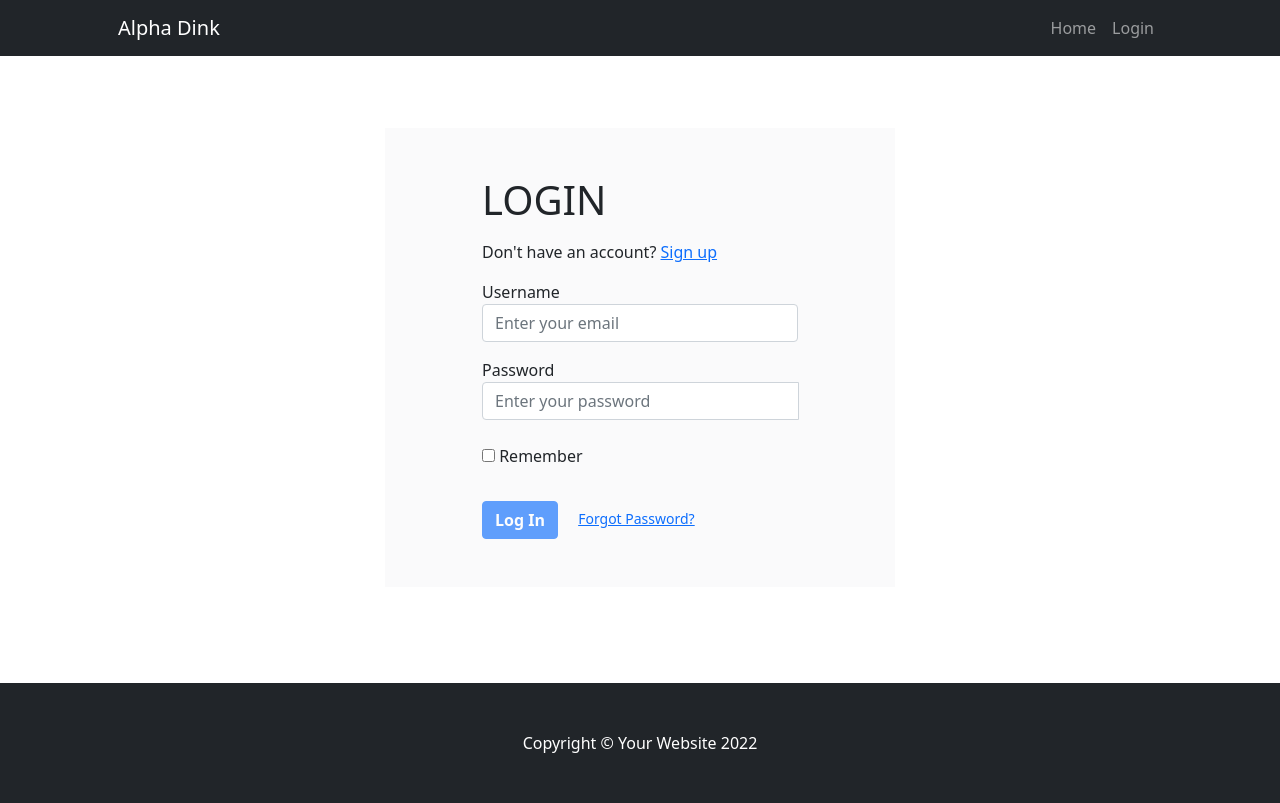
After one commit to rhimmelbauer/pickelmaster-django, a Django app: template pickelmaster/templates/account/login.html in a window 1280 px wide. The commit adds this page. Run offline with Django 4.2, Linux system fonts and the light colour scheme; the template is opened without the code that fills it: most values are stand-ins (such as "Sample title", 1, 10 or a date in 2020); form fields are guessed from the names that the template uses; some libraries are stand-ins or nearby versions.

Commit message:
added login and logout templates

```diff
--- /dev/null
+++ b/pickelmaster/templates/account/base.html
@@ -0,0 +1,16 @@
+{% extends "base.html" %}
+
+{% block content %}
+<div class="row py-3 py-md-5 flex-grow-1">
+  <div class="text-center col-12 col-md-6 mx-auto d-flex align-items-center justify-content-center">
+    <div class="w-100 text-center bg-light bg-opacity-75 blur py-5">
+      <div class="row mx-0">
+        <div class="col-md-8 mx-auto max-width-narrow text-start">
+{% block account_content %}
+{% endblock %}
+        </div>
+      </div>
+    </div>
+  </div>
+</div>
+{% endblock %}
--- /dev/null
+++ b/pickelmaster/templates/account/includes/login.html
@@ -0,0 +1,121 @@
+{% load i18n %}
+{% load crispy_forms_tags %}
+
+{% if password_reset %}
+<h2 class="mb-4">{% trans "Reset Your Password" %}</h2>
+<p>{% trans 'Your password has been reset.' %}</p>
+{% endif %}
+
+<h1 class="mb-3 text-uppercase">{% trans "Login" %}</h1>
+{% if login_confirmed %}
+<strong class="text-success">
+    {% blocktrans %}Thank you for confirming your signup. You may log in now.{% endblocktrans %}
+</strong>
+{% elif signup_status == signup_choices.OPEN_TO_NEW_USERS and not password_reset %}
+<p>
+    {% trans "Don't have an account?" %}
+    <a href="{{ signup_url }}">{% blocktrans %}Sign up{% endblocktrans %}</a>
+</p>
+{% endif %}
+
+{% if sso_enabled %}
+    <p>{% blocktrans with provider_name=sso_enabled.name %}Login with your "{{ provider_name }}" account{% endblocktrans %}</p>
+    <a id="sso_login" href="{% url 'saml2_login' %}" class="btn btn-primary me-3"><strong>{% trans "Log In" %}</strong></a>
+{% else %}
+<form novalidate class="login needs-validation m-0" id="login_form" method="post">
+    {% csrf_token %}
+    {% if form.non_field_errors %}
+    <div class="text-danger my-3">
+        {% trans "The username or password you entered is incorrect. Please try again." %}
+    </div>
+    {% endif %}
+    <div id="div_{{ form.login.id_for_label }}" class="form-group mb-3 mt-3">
+        <label for="{{ form.login.id_for_label }}" class="form-check-label">
+            Username
+        </label>
+        <input id="{{ form.login.id_for_label }}" type="email" name="{{form.login.name}}" class="form-control"
+            placeholder="{% trans 'Enter your email' %}">
+        {% if form.errors %}
+        {% for field in form %}
+        {% for error in field.errors %}
+        <div class="text-danger my-3">
+            {{ error }}
+        </div>
+        {% endfor %}
+        {% endfor %}
+        {% endif %}
+    </div>
+    <div id="div_{{ form.password.id_for_label }}" class="form-group">
+        <label for="{{ form.password.id_for_label }}" class="form-check-label">
+            {{ form.password.label }}
+        </label>
+        <div class="input-group flex-nowrap align-items-center">
+            <input type="password" name="{{form.password.name}}" class="form-control"
+                placeholder="{% trans 'Enter your password' %}" id="{{ form.password.id_for_label }}">
+            <div id="pw_icon" class="d-block" onclick="reveal()">
+                <iconify-icon data-icon="ic:baseline-remove-red-eye" class="text-primary inline-icon"></iconify-icon>
+            </div>
+        </div>
+    </div>
+    <div id="div_{{ form.remember.id_for_label }}" class="form-check my-4 ps-0">
+        <label for="{{ form.remember.id_for_label }}" class="form-check-label">
+            {{ form.remember }}
+            {{ form.remember.label | safe }}
+        </label>
+
+    </div>
+    {% if redirect_field_value %}
+    <input type="hidden" name="{{ redirect_field_name }}" value="{{ redirect_field_value }}" />
+    {% endif %}
+    <button type="submit" id="submit" class="btn btn-primary disabled me-3" disabled>
+        <strong>
+            {% trans "Log In" %}
+        </strong>
+    </button>
+    <small>
+        <a class="button secondaryAction mt-3 d-inline-block" href="{% url 'account_reset_password' %}">
+            {% trans "Forgot Password?" %}
+        </a>
+    </small>
+</form>
+{% endif %}
+
+<script src="https://code.jquery.com/jquery-2.2.4.min.js" integrity="sha256-BbhdlvQf/xTY9gja0Dq3HiwQF8LaCRTXxZKRutelT44=" crossorigin="anonymous"></script>
+<script>
+    function reveal() {
+        var passwordEl = document.getElementById('{{ form.password.id_for_label }}')
+        if (passwordEl.type == 'password') {
+            passwordEl.type = 'text';
+            $('#pw_icon').html('<iconify-icon data-icon="mdi:eye-off" class="text-primary inline-icon"></iconify-icon>');
+        } else {
+            passwordEl.type = 'password';
+            $('#pw_icon').html('<iconify-icon data-icon="ic:baseline-remove-red-eye" class="text-primary inline-icon"></iconify-icon>');
+        }
+    }
+    {% comment %}
+    disable button while fields are empty
+    {% endcomment %}
+    function toggle_button_state() {
+        var empty = false;
+        $('#login_form input.form-control').each(function () {
+            if ($.trim($(this).val())== '') {
+                empty = true;
+            }
+        });
+
+        if (empty) {
+            $('#submit').prop('disabled', true);
+            $('#submit').addClass('disabled');
+        } else {
+            $('#submit').removeAttr('disabled');
+            $('#submit').removeClass('disabled');
+        }
+    }
+
+    $(document).ready(function () {
+        toggle_button_state();
+        $('#login_form input.form-control').on('input', function () {
+            toggle_button_state();
+        });
+    });
+</script>
--- /dev/null
+++ b/pickelmaster/templates/account/login.html
@@ -0,0 +1,8 @@
+{% extends "account/base.html" %}
+{% load i18n %}
+
+{% block head_title %}{% trans "Log In" %}{% endblock %}
+
+{% block account_content %}
+{% include "account/includes/login.html" %}
+{% endblock %}
--- a/pickelmaster/templates/base.html
+++ b/pickelmaster/templates/base.html
@@ -1,4 +1,6 @@
+
 {% load static %}
+{% load active_link_tags %}
 
 <!DOCTYPE html>
 <html lang="en">
@@ -26,7 +28,7 @@
         <!-- Responsive navbar-->
         <nav class="navbar navbar-expand-lg navbar-dark bg-dark">
             <div class="container px-lg-5">
-                <a class="navbar-brand" href="#!">Start Bootstrap</a>
+                <a class="navbar-brand" href="#!">Alpha Dink</a>
                 <button class="navbar-toggler"
                         type="button"
                         data-bs-toggle="collapse"
@@ -39,31 +41,32 @@
                 <div class="collapse navbar-collapse" id="navbarSupportedContent">
                     <ul class="navbar-nav ms-auto mb-2 mb-lg-0">
                         <li class="nav-item">
-                            <a class="nav-link active" aria-current="page" href="#!">Home</a>
+                            <a class="nav-link" aria-current="page" href="{% url 'home' %}">Home</a>
                         </li>
                         <li class="nav-item">
-                            <a class="nav-link" href="#!">About</a>
+                            {% if request.user.is_authenticated %}
+                                <a class="nav-link  {% active_link 'account_logout' %}" href="{% url 'account_logout' %}">Logout</a>
+                            {% else %}
+                                <a class="nav-link {% active_link 'account_login' %}" href="{% url 'account_login' %}">Login</a>
+                            {% endif %}
                         </li>
-                        <li class="nav-item">
-                            <a class="nav-link" href="#!">Contact</a>
-                        </li>
+                        {% if request.user.is_authenticated %}
+                            <li class="nav-item">
+                                <a class="nav-link {% active_link 'players' %}" href="{% url 'players' %}">Players</a>
+                            </li>
+                            <li class="nav-item">
+                                <a class="nav-link {% active_link 'sessions' %}" href="{% url 'sessions' %}">Sessions</a>
+                            </li>
+                            <li class="nav-item">
+                                <a class="nav-link {% active_link 'players' %}" href="{% url 'players' %}">Ranking</a>
+                            </li>
+                        {% endif %}
                     </ul>
                 </div>
             </div>
         </nav>
         <!-- Header-->
-        <header class="py-5">
-            <div class="container px-lg-5">
-                <div class="p-4 p-lg-5 bg-light rounded-3 text-center">
-                    <div class="m-4 m-lg-5">
-                        <h1 class="display-5 fw-bold">A warm welcome!</h1>
-                        <p class="fs-4">
-                            Bootstrap utility classes are used to create this jumbotron since the old component has been removed from the framework. Why create custom CSS when you can use utilities?
-                        </p>
-                        <a class="btn btn-primary btn-lg" href="#!">Call to action</a>
-                    </div>
-                </div>
-            </div>
+        <header>
         </header>
         <section class="pt-4">
             <div class="container px-lg-5">
@@ -87,8 +90,7 @@
                     integrity="sha384-A3rJD856KowSb7dwlZdYEkO39Gagi7vIsF0jrRAoQmDKKtQBHUuLZ9AsSv4jD4Xa"
                     crossorigin="anonymous"></script><script src="{% static 'js/modernizr-custom.js' %}"></script>
             <script src="https://cdn.jsdelivr.net/npm/@iconify/iconify@1.0.3/dist/iconify.min.js"></script>
-            {% block extra_js %}
-            {% endblock %}
+            {% block extra_js %}{% endblock %}
         </footer>
     </body>
 </html>
```
Also changed, not shown: pickelmaster/templates/account/includes/logout.html (added, +20 -0 lines), pickelmaster/templates/account/logout.html (added, +8 -0 lines).
